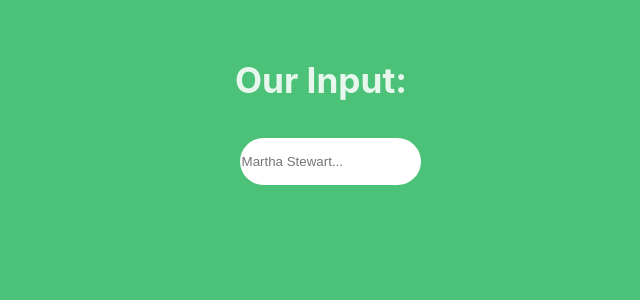
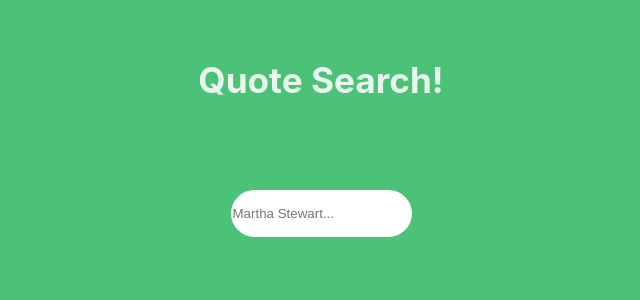
Before and after one commit to bethChris/quoteSearchApp, a React (Vite) app in the folder quoteSearchApp/: page / in a window 1280 px wide. Shown: the top 300 px of the page, without its empty margins (319-959 px from the left). Built offline with nearby package versions, Linux system fonts and the light colour scheme.

Commit message:
continuation of design fixes

```diff
--- a/quoteSearchApp/src/App.tsx
+++ b/quoteSearchApp/src/App.tsx
@@ -13,14 +13,20 @@
     setInputValue(Event.target.value);
   }
 
+  //processes the submit
   const handleSubmit = Event => {
     Event.preventDefault();
 
-    console.log("submitted");
+    if (inputValue){ //if there's actually input
       apiGetSearch();
       apiGetRandom();
     }
 
+    console.log("submitted");
+  }
+
+
+  //fetch's the random quote
   const apiGetRandom = () => {
 
     fetch("https://api.quotable.io/random")
@@ -31,6 +37,8 @@
 
   }
 
+
+  //fetch's the quote based on the search input
   const apiGetSearch = () => {
     let processedInput = inputValue.replace(" ", "+");
 
@@ -40,14 +48,14 @@
       let quotes = json['results']
       setSearchQs(quotes);
     });
-
-    console.log("https://api.quotable.io/search/quotes?query=" + processedInput + "&fields=author");
   }
 
 
+  //returns main html body
   return (
     <main>
-      <h2>Our Input: {inputValue}</h2>
+      <body>
+        <h2>Quote Search!</h2>
         <form onSubmit={handleSubmit}>
           <input value={inputValue} onChange={handleInputChange} placeholder='Martha Stewart...' type="text"/>
         </form>
@@ -57,13 +65,14 @@
         </div>
 
         <div>
-      <ul>
+
           {Object.keys(searchQs).map((key, index) => (
               <div className="quote-box" key={index}>{JSON.stringify(searchQs[key]['content'])} - {JSON.stringify(searchQs[key]['author'])}</div>
           ))}
-      </ul>
+
         </div>
 
+      </body>
     </main>
 
   );
--- a/quoteSearchApp/src/index.css
+++ b/quoteSearchApp/src/index.css
@@ -26,8 +26,8 @@
 
 body {
   margin: 0;
-  display: flex;
-
+  display:inline-flexbox;
+  align-items: center;
   min-width: 320px;
   min-height: 100vh;
 }
@@ -68,8 +68,9 @@
 
 .quote-box{
   padding: 2%;
+  margin: 5%;
   color: black;
-  margin: 5%;
+  display:block;
   background-color: antiquewhite;
   border-radius: 25px;
 
```
Lines whose indentation alone changed are shown as unchanged.
